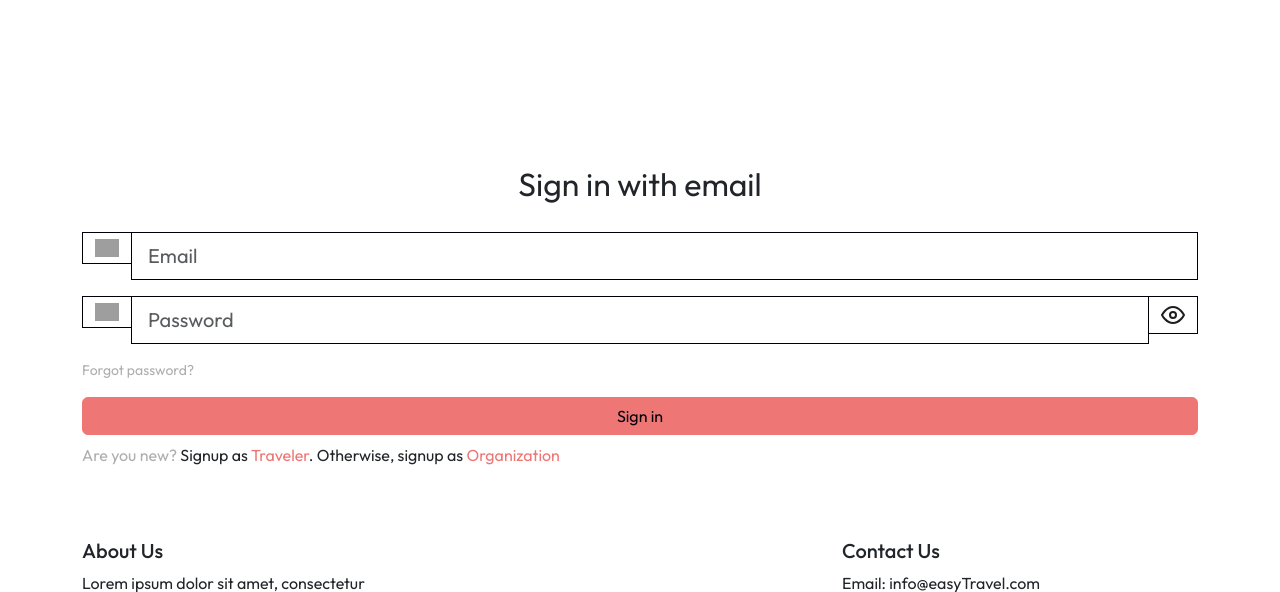
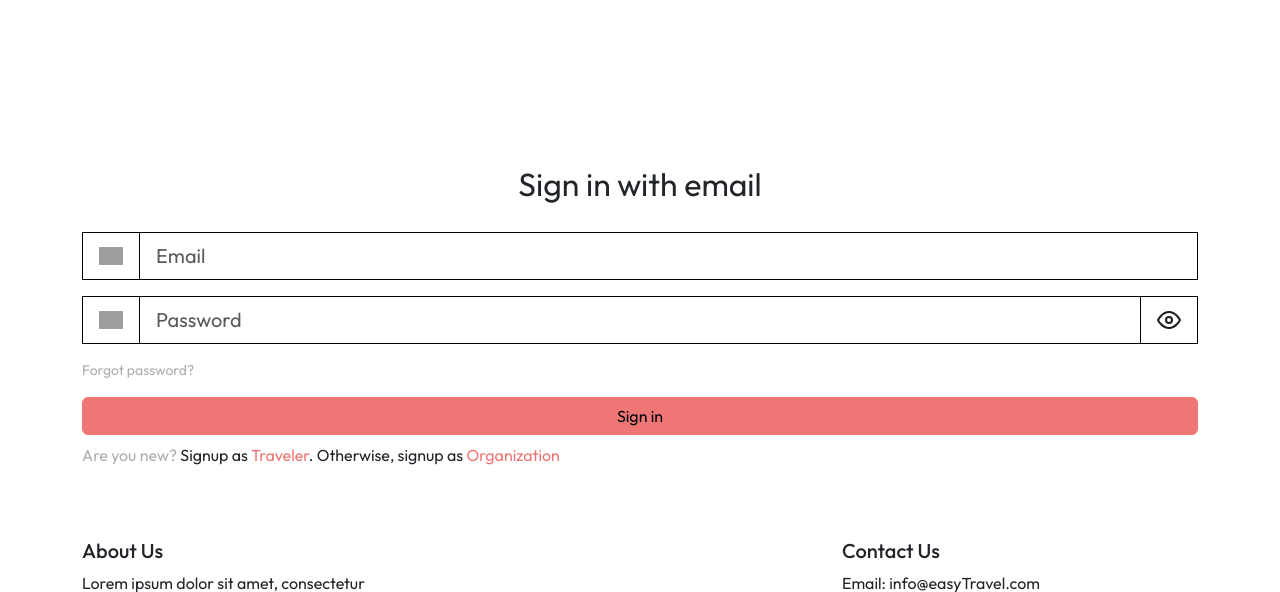
Before and after one commit to javar0ne/easyTravel, a Flask app: page /login in a window 1280 px wide. Shown: the part 84-676 px from the top of the page. Run offline with Flask 3, Linux system fonts and the light colour scheme; parts of the project's set-up code (start-up, migrations or seed data) failed here and were passed over; grey boxes are pictures that could not be loaded.

Commit message:
fix: login page style

```diff
--- a/app/blueprints/user/templates/login.html
+++ b/app/blueprints/user/templates/login.html
@@ -26,21 +26,15 @@
                      <div class="d-none d-md-block col-md-12">
                         <div class="form-group mb-3">
                             <div class="input-group input-group-lg mb-3">
-                              <div class="input-group-prepend">
                                 <span class="input-group-text bg-white rounded-0 border-right-0 border-black text-black" id="email-prepend"><img width="24" src="../../../static/svg/email.svg" alt="email"/></span>
-                              </div>
-                              <input type="text" class="form-control rounded-0 border-left-0 border-black" id="email" placeholder="Email" aria-label="email" aria-describedby="email" >
+                                <input type="text" class="form-control rounded-0 border-left-0 border-black" id="email" placeholder="Email" aria-label="email" aria-describedby="email" >
                             </div>
                         </div>
                         <div class="form-group mb-3">
                             <div class="input-group input-group-lg mb-3">
-                              <div class="input-group-prepend">
                                 <span id="password-icon" class="input-group-text bg-white rounded-0 border-right-0 border-black text-black"><img width="24" src="../../../static/svg/lock.svg" alt="lock"/></span>
-                              </div>
-                              <input type="password" class="form-control rounded-0 border-left-0 border-right-0 border-black password" id="password" placeholder="Password" aria-label="password" aria-describedby="password" >
-                              <div class="input-group-append password-eye" style="cursor: pointer">
-                                <span class="input-group-text bg-white rounded-0 border-left-0 border-black text-black"><img class="toggle-password" width="24" src="../../../static/svg/eye.svg" alt="eye"/></span>
-                              </div>
+                                <input type="password" class="form-control rounded-0 border-left-0 border-right-0 border-black password" id="password" placeholder="Password" aria-label="password" aria-describedby="password" >
+                                <span class="password-eye input-group-text bg-white rounded-0 border-left-0 border-black text-black" role="button"><img class="toggle-password" width="24" src="../../../static/svg/eye.svg" alt="eye"/></span>
                             </div>
                             <div class="form-text text-right">
                                 <a href="/forgot-password" class="text-decoration-none text-muted">Forgot password?</a>
@@ -59,13 +53,9 @@
                         </div>
                         <div class="form-group mb-3">
                             <div class="input-group mb-3">
-                              <div class="input-group-prepend">
                                 <span id="password-icon" class="input-group-text bg-white rounded-0 border-right-0 border-black text-black"><img width="19" src="../../../static/svg/lock.svg" alt="lock"/></span>
-                              </div>
-                              <input type="password" class="form-control rounded-0 border-left-0 border-right-0 border-black password" placeholder="Password" aria-label="password" aria-describedby="password" >
-                              <div class="input-group-append password-eye" style="cursor: pointer">
+                                <input type="password" class="form-control rounded-0 border-left-0 border-right-0 border-black password" placeholder="Password" aria-label="password" aria-describedby="password" >
                                 <span class="input-group-text password-eye bg-white rounded-0 border-left-0 border-black text-black" role="button"><img class="toggle-password" width="19" src="../../../static/svg/eye.svg" alt="eye"/></span>
-                              </div>
                             </div>
                             <small class="text-right"><a href="/forgot-password" class="text-decoration-none text-muted">Forgot password?</a></small>
                         </div>
```
